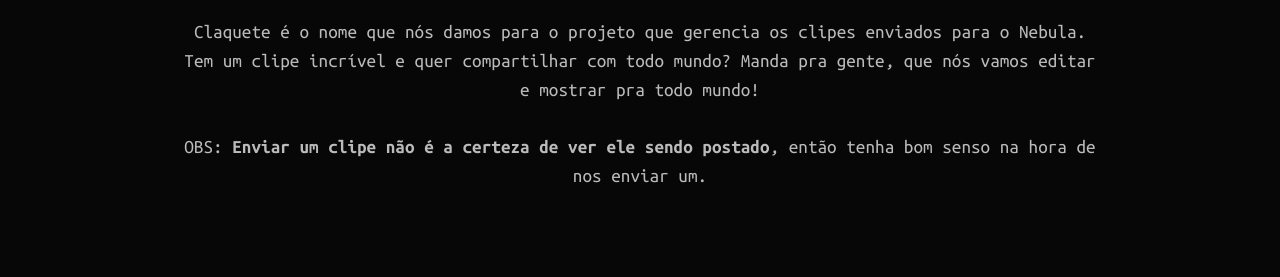
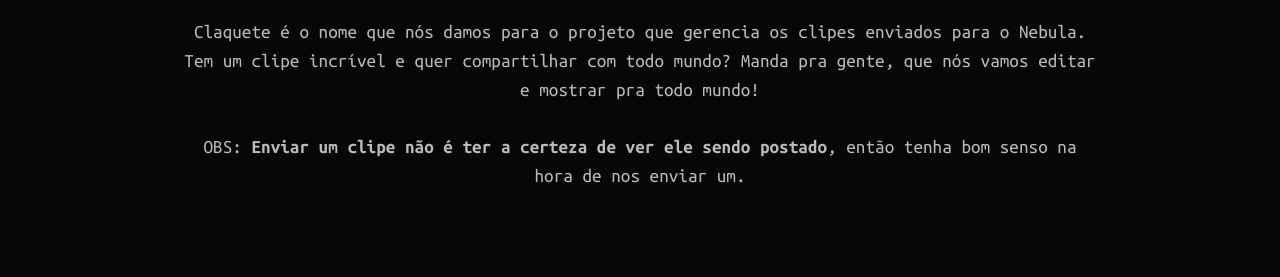
Before and after one commit to ProjetoNebula/projetonebula.github.io, a plain HTML site: page claquete.html in a window 1280 px wide. Shown: the part 459-736 px from the top of the page. Drawn offline with Linux system fonts and the light colour scheme.

Commit message:
Correção da página do Claquete

```diff
--- a/claquete.html
+++ b/claquete.html
@@ -96,7 +96,7 @@
         <div class="row justify-content-center">
             <div class="title col-md-12 col-lg-10">
                 <h3 class="mbr-section-title mbr-fonts-style align-center mb-4 display-5"><strong>O que é o Claquete?</strong></h3>
-                <h4 class="mbr-section-subtitle align-center mbr-fonts-style mb-4 display-7">Claquete é o nome que nós damos para o projeto que gerencia os clipes enviados para o Nebula. Tem um clipe incrível e quer compartilhar com todo mundo? Manda pra gente, que nós vamos editar e mostrar pra todo mundo!<br><br>OBS: <strong>Enviar um clipe não é a certeza de ver ele sendo postado</strong>,<strong> </strong>então&nbsp;tenha bom senso na hora de nos enviar um.<br><br><br></h4>
+                <h4 class="mbr-section-subtitle align-center mbr-fonts-style mb-4 display-7">Claquete é o nome que nós damos para o projeto que gerencia os clipes enviados para o Nebula. Tem um clipe incrível e quer compartilhar com todo mundo? Manda pra gente, que nós vamos editar e mostrar pra todo mundo!<br><br>OBS: <strong>Enviar um clipe não é ter a certeza de ver ele sendo postado</strong>,<strong> </strong>então&nbsp;tenha bom senso na hora de nos enviar um.<br><br><br></h4>
 
             </div>
         </div>
```
